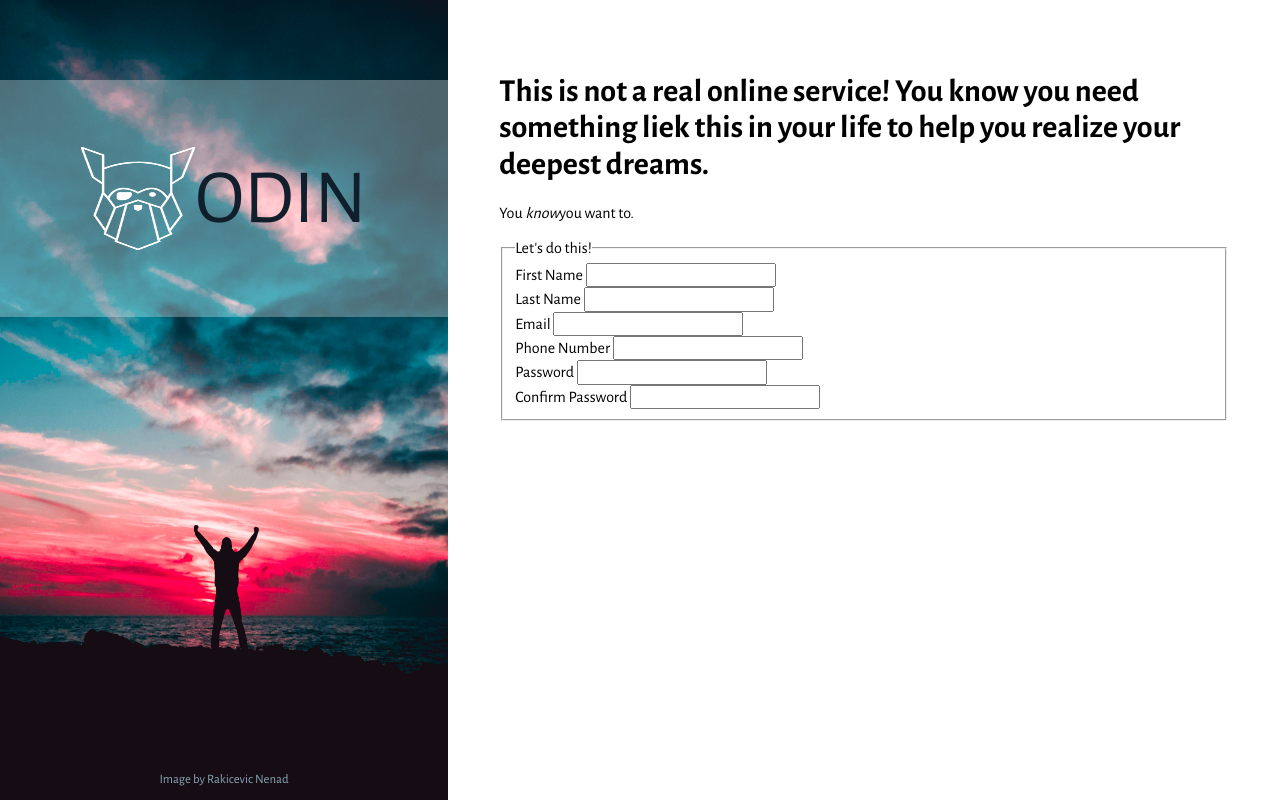
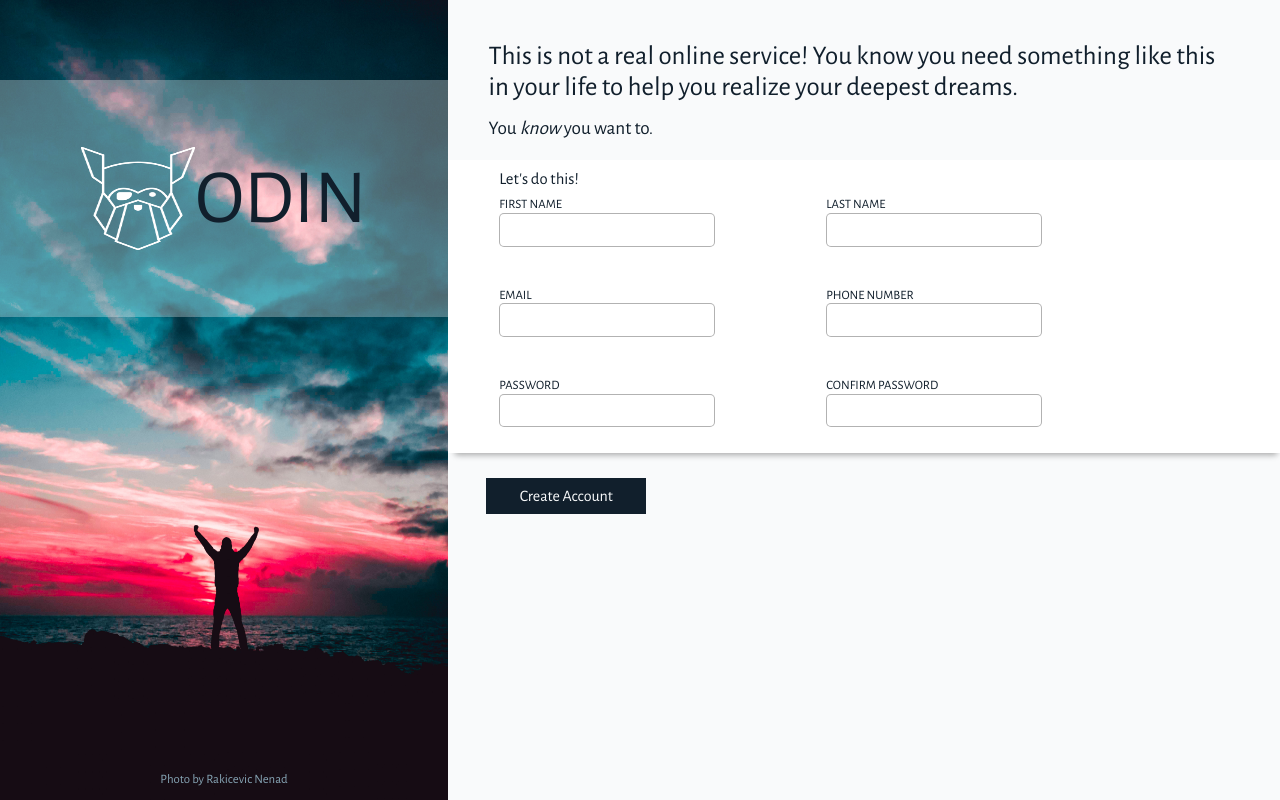
Before and after one commit to danibassprod/signup-form, a plain HTML site: page index.html in a window 1280 px wide. Drawn offline with nearby package versions, Linux system fonts and the light colour scheme.

Commit message:
Tweak the left panel and style the form

```diff
--- a/css/styles.css
+++ b/css/styles.css
@@ -2,11 +2,14 @@
     --primary-color: #111f2c;
     --secundary-color: #42677d;
     --bottom-text-color: #86a4b4;
+    --background-color: #f9fafb;
     --font-stack: 'Alegreya Sans', system-ui, 'Segoe UI', Roboto, Oxygen, Ubuntu, Cantarell, 'Open Sans', 'Helvetica Neue', sans-serif;
+    --horizontal-text-padding: min(40.5px, 3.8vw);
 }
 
 * {
-    font-family: var(--font-stack)
+    font-family: var(--font-stack);
+    color: var(--primary-color, #111f2c);
 }
 
 body {
@@ -51,7 +54,7 @@ img {
 .ODIN {
     font-weight: 100;
     font-size: min(6rem, 6vw);
-    color: var(--primary-color);
+    color: var(--primary-color, #111f2c);
 }
 
 .img-author {
@@ -63,9 +66,90 @@ img {
     font-size: max(0.5rem, 1vw);;
 }
 
+form {
+    width: 100%;
+    background-color: white;
+    box-shadow: 2px 7px 6px -5px #00000054;
+
+}
+
 .form-container {
     width: 65%;
     height: 100%;
     box-sizing: border-box;
-    padding: 4vw;
+    background-color: var(--background-color, #f9fafb);
+    display: flex;
+
 }
+
+.form-wrapper {
+    border-radius: 5%;
+}
+
+h1 {
+    font-size: max(1rem, 2.1vw);
+    font-weight: 500;
+    margin: 0;
+    padding: max(20px, 3.2vw) var(--horizontal-text-padding) 5px var(--horizontal-text-padding);
+}
+
+.phrase {
+    font-size: 1.5vw;
+    font-weight: 100;
+    margin: 0 0 20px 0;
+    padding: 10px var(--horizontal-text-padding) 0 var(--horizontal-text-padding);
+}
+
+fieldset {
+    width: 100%;
+    position: relative;
+    display: flex;
+    flex-direction: column;
+    gap: 42px;
+    box-sizing: border-box;
+    padding: 3vw 4vw 2vw 4vw;
+    margin: 0;
+    border: none;
+}
+
+legend {
+    position: absolute;
+    top: 10px;
+    font-size: clamp(0.5rem, 1.3rem, 1.3vw);
+    font-weight: 400;
+}
+
+label {
+    text-transform: uppercase;
+    font-size: min(1vw, 1rem);
+}
+
+
+.pair-form-container {
+    display: flex;
+    gap: 10vw;
+}
+
+.form-control {
+    display: flex;
+    flex-direction: column;
+}
+
+input {
+    width: 100%;
+    height: 1.3vw;
+    appearance: none;
+    border: 1px solid rgba(0, 0, 0, 0.3);
+    border-radius: 5px;
+    padding: min(7.5px, 0.6vw);
+    overflow: auto;
+}
+
+button {
+    position: absolute;
+    margin: 25px 0 0 3vw;
+    padding: max(0.5px, 0.7vw) max(5px, 2.6vw);
+    border: none;
+    background-color: var(--primary-color);
+    color: var(--background-color);
+}
--- a/index.html
+++ b/index.html
@@ -16,46 +16,49 @@
                 <img class="logo" src="img/odin-lined.png" alt="Odin Logo">
                 <p class="ODIN">ODIN</p>
             </div>
-            <p class="img-author">Image by Rakicevic Nenad</p>
+            <p class="img-author">Photo by Rakicevic Nenad</p>
         </div>
         <div class="form-container">
-            <h1>This is not a real online service! You know you need something liek this in your life to help you realize your deepest dreams.</h1>
-            <p>You <em>know</em>you want to.</p>
+            <div class="form-wrapper">
+                <h1>This is not a real online service! You know you need something like this in your life to help you realize your deepest dreams.</h1>
+                <p class="phrase">You <em>know</em> you want to.</p>
                 <form action="#" method="post">
                     <fieldset>
                         <legend>Let's do this!</legend>
+                        <div class="pair-form-container">
                             <div class="first-name form-control">
                                 <label for="fname">First Name</label>
-                        <input type="text" name="first-name" id="fname">
+                                <input type="text" name="first-name" id="fname" required>
                             </div>
-
                             <div class="last-name form-control">
                                 <label for="lname">Last Name</label>
-                        <input type="text" name="last-name" id="lname">
+                                <input type="text" name="last-name" id="lname" required>
                             </div>
-
+                        </div>
+                        <div class="pair-form-container">
                             <div class="email form-control">
                                 <label for="email">Email</label>
-                        <input type="email" name="email" id="email">
+                                <input type="email" name="email" id="email" required>
                             </div>
-
                             <div class="phone form-control">
                                 <label for="phone">Phone Number</label>
-                        <input type="tel" name="phone" id="phone">
+                                <input type="tel" name="phone" id="phone" required>
                             </div>
-
+                        </div>
+                        <div class="pair-form-container">
                             <div class="pass form-control">
                                 <label for="pass">Password</label>
-                        <input type="password" id="pass" name="password">
+                                <input type="password" id="pass" name="password" required>
                             </div>
-
                             <div class="pass-confirm form-control">
                                 <label for="pass-confirm">Confirm Password</label>
-                        <input type="password" id="pass-confirm" name="pass-confirm">
+                                <input type="password" id="pass-confirm" name="pass-confirm" required>
                             </div>
-
+                        </div>
                     </fieldset>
+                    <button type="submit">Create Account</button>
                 </form>
+            </div>
         </div>
     </div>
 </body>
```
Lines whose indentation alone changed are shown as unchanged.
